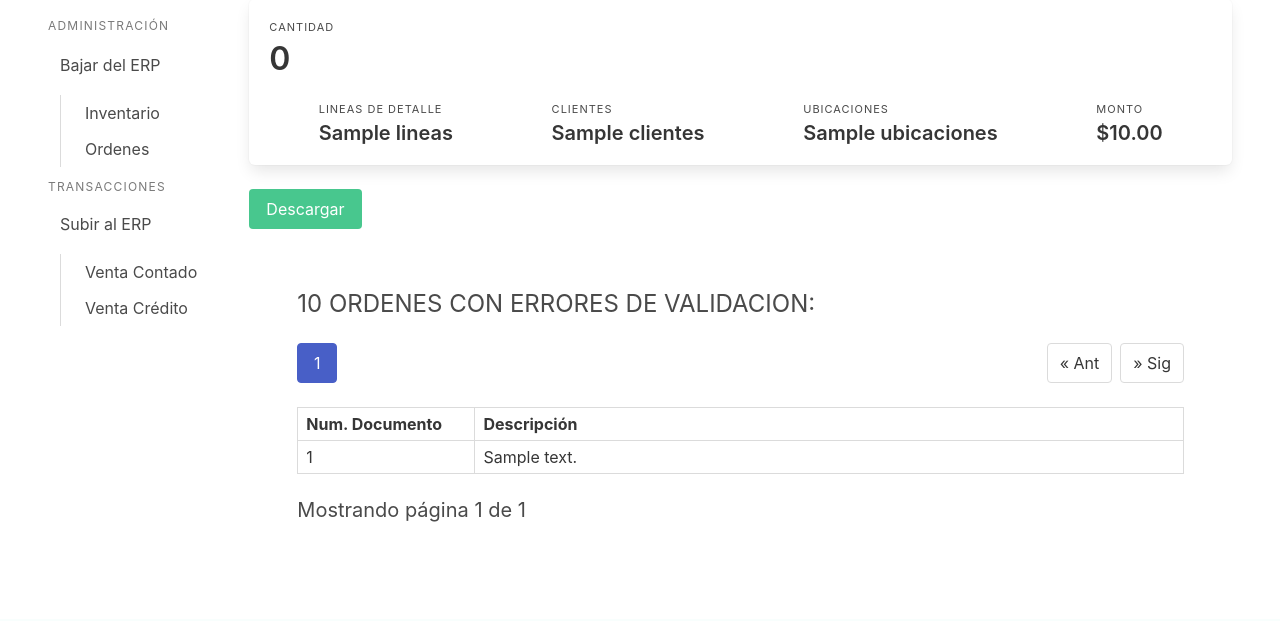
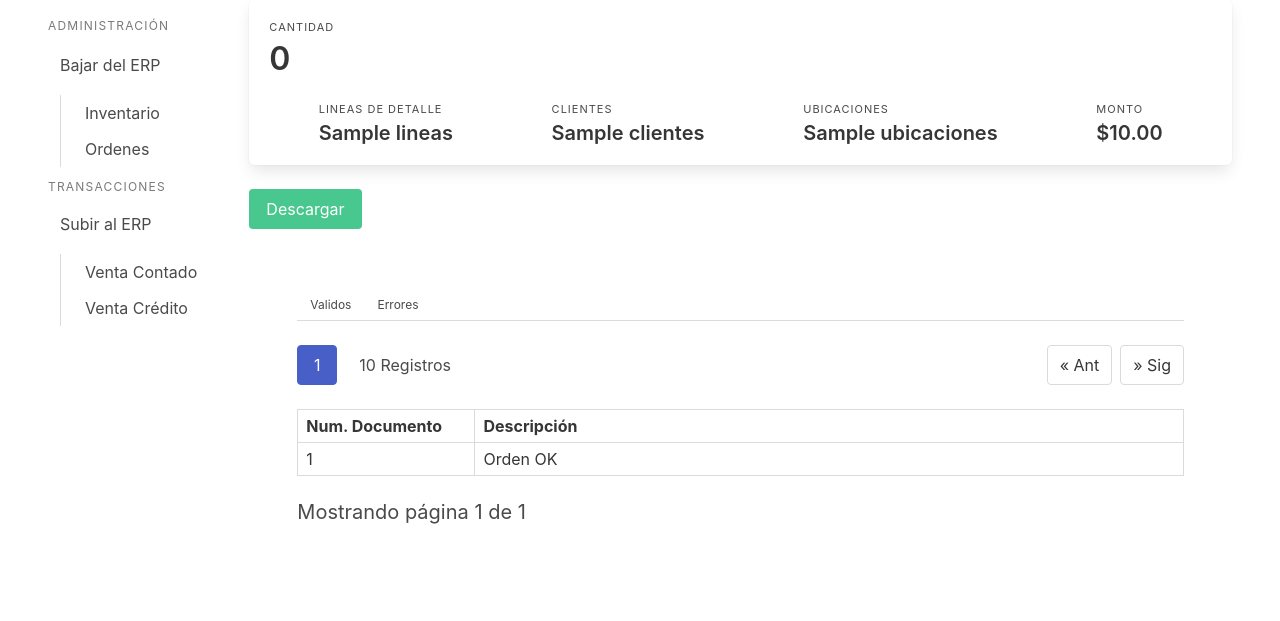
Before and after one commit to rodolfoarispe/momi, a Flask app: template frontend/main/templates/ordenes.html in a window 1280 px wide. Shown: the part 186-807 px from the top of the page. Before the commit the page ends 708 px from the top, so only its background shows below. Run offline with Flask 2, Linux system fonts and the light colour scheme; the template is opened without the code that fills it: most values are stand-ins (such as "Sample title", 1, 10 or a date in 2020); parts of the project's set-up code (start-up, migrations or seed data) failed here and were passed over; some libraries are stand-ins or nearby versions.

Commit message:
se agrega tabs valido y error a ordenes

```diff
--- a/frontend/main/templates/ordenes.html
+++ b/frontend/main/templates/ordenes.html
@@ -66,8 +66,23 @@
 
   {% if tabla.total > 0 %}
 
+
   <div class="section" id="tabla_err">
-    <h2 class="subtitle is-4">{{ tabla.total}} ORDENES CON ERRORES DE VALIDACION:</h2>
+
+  <!--tabs-->
+  <div class="tabs is-small is-boxed ">
+    <ul>
+      <li class="{% if tab == 1 %} is-active {% endif %}" >
+          <a href="{{ url_for('main_bp.orders', tab=1) }}">Validos</a>
+      </li>
+      <li class="{% if tab == 2 %} is-active {% endif %}">
+          <a href="{{ url_for('main_bp.orders', tab=2) }}">Errores</a>
+      </li>
+    </ul>
+  </div>
+
+
+    <!--h2 class="subtitle is-4">{{ tabla.total}} ORDENES CON ERRORES DE VALIDACION:</h2-->
 
     <!--INI Pagination Links -->
 
@@ -103,6 +118,9 @@
         {% endif %}
         </li>
         {% endfor %}
+        <li>
+          <span  > &nbsp;&nbsp;&nbsp;  {{ tabla.total }} Registros </span>
+        </li>
       </ul>
 
       <a href="{{ url_for('main_bp.orders', page=tabla.next_num) }}"
@@ -128,7 +146,11 @@
       {% for item in tabla.items %}
       <tr>
         <td>{{item.num_documento}}</td>
-        <td>{{item.proc_descr}}</td>
+        {% if item.proc_status == 'ok' %}
+        <td> Orden OK</td>
+        {% else %}
+        <td>{{ item.proc_descr | e }}</td>
+        {% endif %}
       </tr>
       {% endfor %}
     </tbody>
```
Also changed, not shown: frontend/main/main.py (+10 -2 lines).
